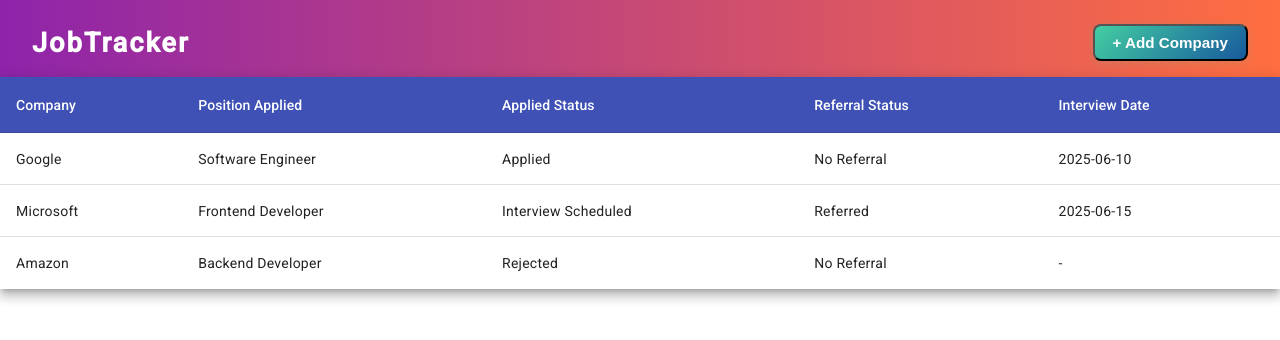
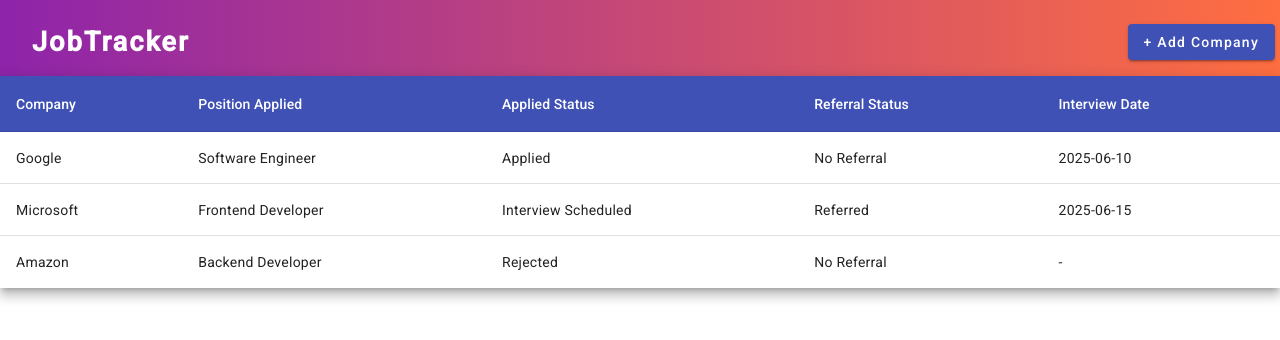
Before and after one commit to amaldev07/job-tracker, an Angular app: page /home in a window 1280 px wide. Shown: the top 340 px of the page. Built offline with nearby package versions, Linux system fonts and the light colour scheme.

Commit message:
update app.component.html, app.component.scss and app.module.ts

```diff
--- a/src/app/app.component.html
+++ b/src/app/app.component.html
@@ -1,5 +1,5 @@
 <header class="app-header">
   <h1>JobTracker</h1>
-  <button mat-raised-button color="primary" class="add-company-btn-header" (click)="openAddCompanyDialog()">+ Add Company</button>
+  <button mat-raised-button color="primary" (click)="openAddCompanyDialog()" class="add-company-btn-header">+ Add Company</button>
 </header>
 <router-outlet></router-outlet>
--- a/src/app/app.component.scss
+++ b/src/app/app.component.scss
@@ -16,20 +16,6 @@
   font-weight: 700;
 }
 
-.add-company-btn-header {
-  margin-right: 32px;
-  font-size: 0.95rem;
-  font-weight: 600;
-  background: linear-gradient(135deg, #43cea2 0%, #185a9d 100%) !important;
-  color: #fff !important;
-  box-shadow: 0 2px 8px rgba(67,206,162,0.18);
-  border-radius: 8px;
-  padding: 8px 18px;
-  transition: background 0.2s, box-shadow 0.2s;
+.add-company-btn-header{
+    margin-right: 5px;
 }
-
-.add-company-btn-header:hover {
-  background: linear-gradient(135deg, #185a9d 0%, #43cea2 100%) !important;
-  box-shadow: 0 4px 16px rgba(24,90,157,0.22);
-  cursor: pointer;
-}
--- a/src/app/app.module.ts
+++ b/src/app/app.module.ts
@@ -8,6 +8,8 @@
 import { MatTableModule } from '@angular/material/table';
 import { AddCompanyComponent } from './add-company/add-company.component';
 import { MatDialogModule } from '@angular/material/dialog';
+import { MatButtonModule } from '@angular/material/button';
+import { MatIconModule } from '@angular/material/icon';
 
 @NgModule({
   declarations: [
@@ -19,7 +21,9 @@
     BrowserModule,
     AppRoutingModule,
     MatTableModule,
-    MatDialogModule
+    MatDialogModule,
+    MatButtonModule,
+    MatIconModule
   ],
   providers: [
     provideAnimationsAsync()
```
